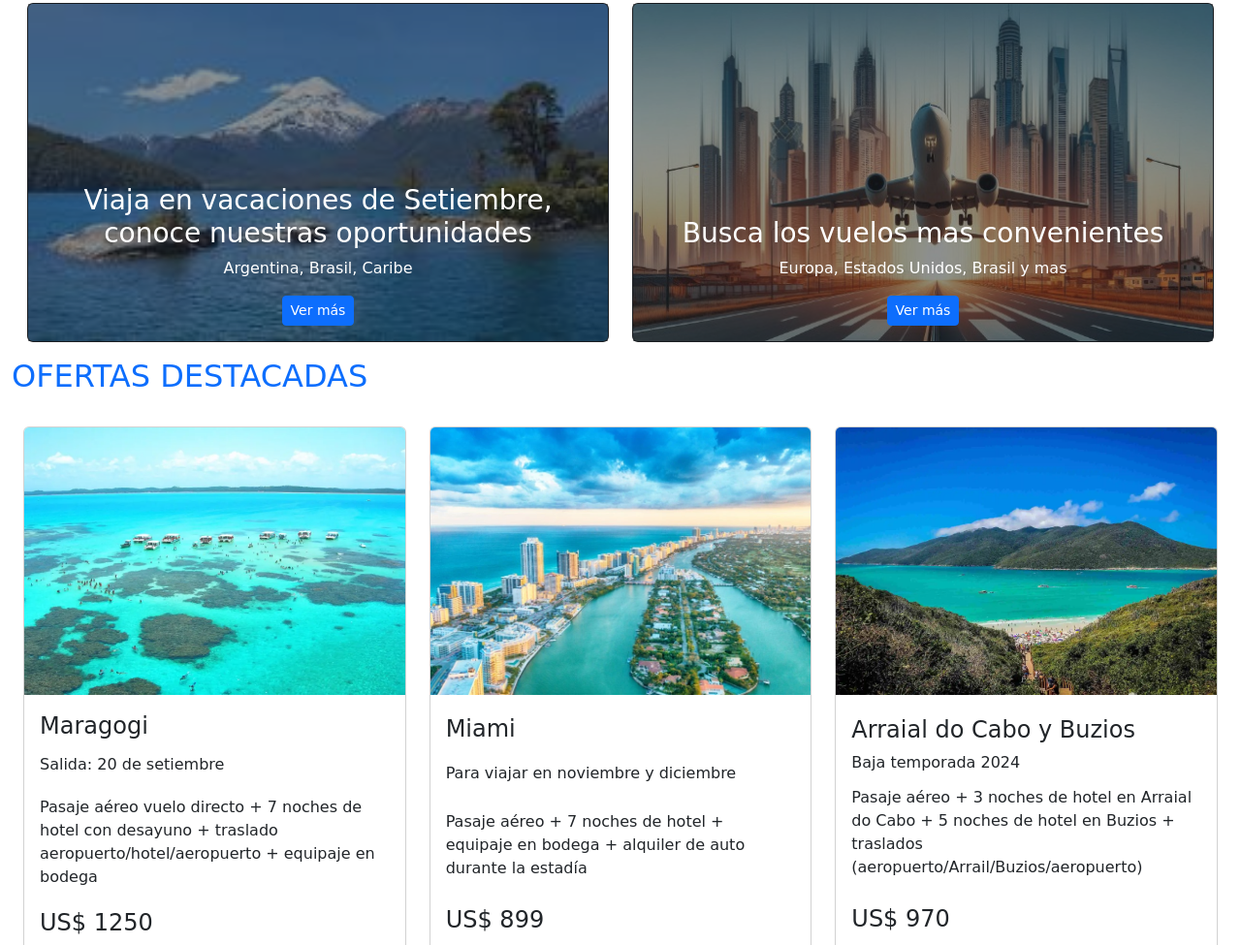
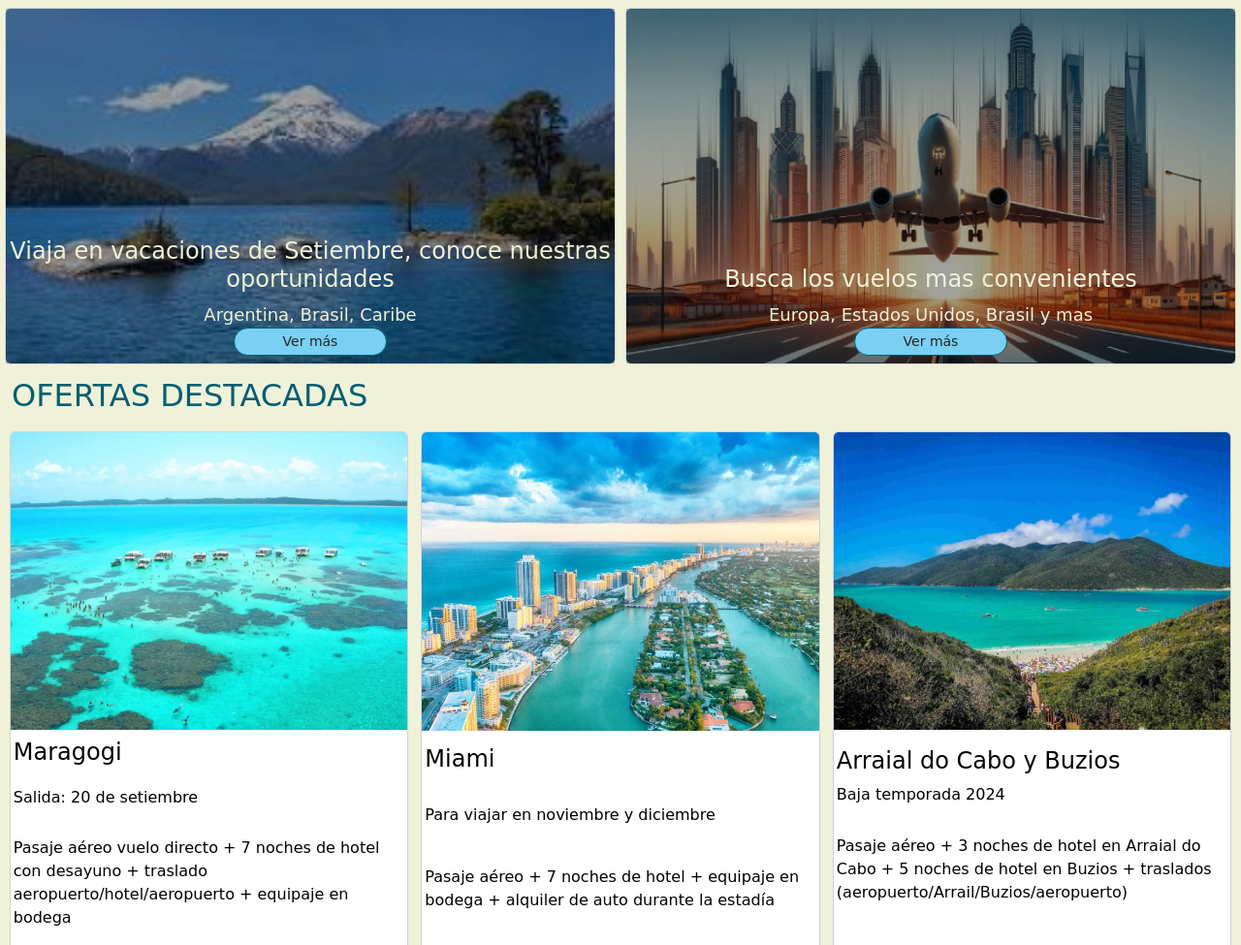
Before and after one commit to GuillermoGrisi/Entrega-Final-Grisi, a website: page index.html in a window 1280 px wide. Shown: the part 141-1116 px from the top of the page at 97% size. Drawn offline with nearby package versions, Linux system fonts and the light colour scheme.

Commit message:
agregue mixin de card y card-portada, termine main de index, paquetes y blog con sass

```diff
--- a/index.html
+++ b/index.html
@@ -107,22 +107,18 @@
         </nav>
       </section>
     </header>
-    <main id="main-index" class="container-fluid p-0">
-      <div id="contenedor" class="row col-12 m-auto p-3 mt-3">
+    <main id="main-index" class="container-fluid">
+      <div id="contenedor-main" class="row col-12">
         <section class="col-6">
-          <div id="card" class="card text-bg-dark p-0 h-100">
+          <div class="card-portada card">
             <img
               src="./assets/images/temp_baja.jpg"
-              class="card-img h-100"
+              class="card-img"
               alt="Imagen de un lago con montañas nevadas de fondo"
             />
-            <div
-              class="card-img-overlay p-0 d-flex justify-content-end flex-column align-items-center text-white h-100"
-            >
-              <div
-                class="bg-dark bg-opacity-50 w-100 h-100 d-flex flex-column justify-content-end align-items-center p-3"
-              >
-                <h3 class="card-title text-center text-shadow">
+            <div class="card-img-overlay">
+              <div>
+                <h3 class="card-title">
                   Viaja en vacaciones de Setiembre, conoce nuestras
                   oportunidades
                 </h3>
@@ -130,7 +126,7 @@
                 <a
                   href="./pages/paquetes.html"
                   type="button"
-                  class="btn btn-primary btn-sm"
+                  class="btn btn-sm"
                 >
                   Ver más</a
                 >
@@ -139,27 +135,17 @@
           </div>
         </section>
         <section class="col-6">
-          <div class="card text-bg-dark p-0 h-100">
+          <div class="card-portada card">
             <img
               src="./assets/images/avion.jpeg"
-              class="card-img h-100"
+              class="card-img"
               alt="Imagen de un avion despegando"
             />
-            <div
-              class="card-img-overlay p-0 d-flex justify-content-end flex-column align-items-center text-white h-100"
-            >
-              <div
-                class="bg-dark bg-opacity-50 w-100 h-100 d-flex flex-column justify-content-end align-items-center p-3"
-              >
-                <h3 class="card-title text-center text-shadow">
-                  Busca los vuelos mas convenientes
-                </h3>
+            <div class="card-img-overlay">
+              <div>
+                <h3 class="card-title">Busca los vuelos mas convenientes</h3>
                 <p class="card-text">Europa, Estados Unidos, Brasil y mas</p>
-                <a
-                  href="./pages/vuelos.html"
-                  type="button"
-                  class="btn btn-primary btn-sm"
-                >
+                <a href="./pages/vuelos.html" type="button" class="btn btn-sm">
                   Ver más
                 </a>
               </div>
@@ -167,20 +153,18 @@
           </div>
         </section>
       </div>
-      <div class="container-fluid d-flex justify-content-center">
-        <section class="row h-100 p-0">
-          <h2 class="text-primary">OFERTAS DESTACADAS</h2>
-          <div class="row row-cols-1 row-cols-sm-2 row-cols-lg-3 g-4 m-0 mb-4">
+      <div class="container-fluid">
+        <section class="row">
+          <h2>OFERTAS DESTACADAS</h2>
+          <div class="row row-cols-1 row-cols-sm-2 row-cols-lg-3">
             <div class="col">
-              <div class="card h-100">
+              <div class="card">
                 <img
                   src="./assets/images/maragogi.webp"
-                  class="card-img-top h-50"
+                  class="card-img-top"
                   alt="Imagen de playa de Maragogi"
                 />
-                <div
-                  class="card-body d-flex flex-column justify-content-around"
-                >
+                <div class="card-body">
                   <h4 class="card-title">Maragogi</h4>
                   <p class="card-text">Salida: 20 de setiembre</p>
                   <p>
@@ -192,15 +176,13 @@
               </div>
             </div>
             <div class="col">
-              <div class="card h-100">
+              <div class="card">
                 <img
                   src="./assets/images/miami.webp"
-                  class="card-img-top h-50"
+                  class="card-img-top"
                   alt="Imagen de playa de Miami"
                 />
-                <div
-                  class="card-body d-flex flex-column justify-content-around"
-                >
+                <div class="card-body">
                   <h4 class="card-title">Miami</h4>
                   <p class="card-text">Para viajar en noviembre y diciembre</p>
                   <p>
@@ -212,15 +194,13 @@
               </div>
             </div>
             <div class="col">
-              <div class="card h-100">
+              <div class="card">
                 <img
                   src="./assets/images/arraial.webp"
-                  class="card-img-top h-50"
+                  class="card-img-top"
                   alt="Imagen de playa de Arraial do cabo"
                 />
-                <div
-                  class="card-body d-flex flex-column justify-content-around h-50"
-                >
+                <div class="card-body">
                   <section>
                     <h4 class="card-title">Arraial do Cabo y Buzios</h4>
                     <p class="card-text">Baja temporada 2024</p>
@@ -235,15 +215,13 @@
               </div>
             </div>
             <div class="col">
-              <div class="card h-100">
+              <div class="card">
                 <img
                   src="./assets/images/rio.jpg"
-                  class="card-img-top h-50"
+                  class="card-img-top"
                   alt="Imagen de Rio de Janeiro"
                 />
-                <div
-                  class="card-body d-flex flex-column justify-content-around"
-                >
+                <div class="card-body">
                   <h4 class="card-title">Rio de Janeiro</h4>
                   <p class="card-text">Para viajar octubre y noviembre</p>
                   <p>
@@ -255,15 +233,13 @@
               </div>
             </div>
             <div class="col">
-              <div class="card h-100">
+              <div class="card">
                 <img
                   src="./assets/images/paris.webp"
-                  class="card-img-top h-50"
+                  class="card-img-top"
                   alt="Imagen de Paris"
                 />
-                <div
-                  class="card-body d-flex flex-column justify-content-around"
-                >
+                <div class="card-body">
                   <h4 class="card-title">Paris</h4>
                   <p class="card-text">Para viajar octubre y noviembre</p>
                   <p>
@@ -275,15 +251,13 @@
               </div>
             </div>
             <div class="col">
-              <div class="card h-100">
+              <div class="card">
                 <img
                   src="./assets/images/nueva-york.webp"
-                  class="card-img-top h-50"
+                  class="card-img-top"
                   alt="Imagen de Nueva York"
                 />
-                <div
-                  class="card-body d-flex flex-column justify-content-around"
-                >
+                <div class="card-body">
                   <h4 class="card-title">Nueva York</h4>
                   <p class="card-text">Para viajar de setiembre a diciembre</p>
                   <p>Pasaje aéreo + 9 noches de hotel con desayuno</p>
--- /dev/null
+++ b/scss/estructura/_main-index.scss
@@ -0,0 +1,39 @@
+main#main-index{
+    padding: 0;
+    background-color: $bg-blanco;
+    div#contenedor-main{
+        margin: auto;
+        padding: 0;
+        padding-top: 2rem;
+        section.col-6{
+            padding: 0.3rem;
+            div{
+                @include card-portada-index;
+            }
+        }
+    }
+    div.container-fluid{
+        display: flex;
+        justify-content: center;
+        section.row{
+            height: 100%;
+            padding: 0;
+            h2{
+                color: $texto-titulos;
+                padding-top: 0.5rem;
+            }
+            div{
+                margin: 0;
+                padding: 0.2rem;
+                margin-bottom: 3rem;
+                div.col{
+                    margin: 0;
+                    padding: 0.4rem;
+                    div.card{
+                        @include card-viajes;
+                    }
+                }
+            }
+        }
+    }
+}
--- a/scss/pages/_blog.scss
+++ b/scss/pages/_blog.scss
@@ -1,2 +1,3 @@
 @import "../estructura/header";
+@import "../estructura/main-blog";
 @import "../estructura/footer";
--- a/scss/pages/_index.scss
+++ b/scss/pages/_index.scss
@@ -1,2 +1,3 @@
 @import "../estructura/header";
+@import "../estructura/main-index";
 @import "../estructura/footer";
--- a/scss/pages/_paquetes.scss
+++ b/scss/pages/_paquetes.scss
@@ -1,2 +1,3 @@
 @import "../estructura/header";
+@import "../estructura/main-paquetes";
 @import "../estructura/footer";
--- a/scss/utilidaddes/_mixin.scss
+++ b/scss/utilidaddes/_mixin.scss
@@ -52,78 +52,76 @@
 
     }
 }
-/* @mixin card-modal($image-src, $modal-id, $title, $description, $modal-content) {
-    .card {
-      margin-bottom: 1rem;
-      padding: 0;
 
-      .row {
-        gap: 0;
+@mixin card-viajes{
+    height: 100%;
+    padding: 0;
+    img{
+        height: 50%;
+    }
+    div{
+        display: flex;
+        flex-direction: column;
+        justify-content: space-around;
+        height: 50%;
+        h4, p{
+            color:black;
 
-        .col-md-4 {
-          img {
-            @include img-fluid();
-            border-radius: $border-radius-start; // Utilizar variable o definir el valor
+        }
+    }
+    div.card-body:hover{
+        h4, p{
+            color: $texto-titulos;
+        }
+    }
+    &.card:hover{
+        transition: transform 0.5s easy;
+        transform: scale(1.03);
+    }
+}
+
+@mixin card-portada-index{
+    padding: 0;
+    height: 100%;
+    color: white;
+    img.card-img{
+        height: 100%;
+        padding: 0;
+
+    }
+    div{
+        padding: 0;
+        height: 100%;
+        display: flex;
+        flex-direction: column;
+        justify-content: end;
+        align-items: center;
+        color: $bg-blanco;
+        background-color: rgb(0, 0, 0, 0.2);
+        div{
             width: 100%;
             height: 100%;
-            object-fit: cover;
-          }
+            display: flex;
+            flex-direction: column;
+            justify-content: end;
+            align-items: center;
+            padding-bottom: 0.5rem;
+            h3.card-title{
+                text-align: center;
+                font-size: x-large;
+            }
+            p{
+                text-align: center;
+                font-size: large;
+                margin: 0;
+            }
+            a.btn{
+                border: $texto-titulos solid 1px;
+                background-color: $bg-botones;
+                width: 25%;
+                padding: 0.2rem;
+                border-radius: 1rem;
+            }
         }
-
-        .col-md-8 {
-          .card-body {
-            .card-title {
-              font-size: 1.5rem;
-              margin-bottom: 0.75rem;
-            }
-
-            .card-text {
-              font-size: 1rem;
-              margin-bottom: 1.25rem;
-            }
-
-            .btn-primary {
-              @include btn(); // Si tienes un mixin para botones
-              margin-top: 0.5rem;
-            }
-          }
-        }
-      }
-
-      .modal {
-        &.fade {
-          background-color: rgba(255, 255, 255, 0.25);
-        }
-
-        .modal-dialog-scrollable {
-          .modal-content {
-            background-color: #343a40; // bg-dark
-
-            .modal-header {
-              .modal-title {
-                color: white;
-                font-size: 1.25rem;
-              }
-
-              .btn-close {
-                background-color: white;
-                border: none;
-              }
-            }
-
-            .modal-body {
-              color: white;
-              font-size: 1rem;
-              line-height: 1.5;
-            }
-
-            .modal-footer {
-              .btn-secondary {
-                @include btn-secondary();
-              }
-            }
-          }
-        }
-      }
     }
-  } */
+}
```
Also changed, not shown: pages/paquetes.html (+32 -53 lines), scss/estructura/_main-blog.scss (added, +20 -0 lines), scss/estructura/_main-paquetes.scss (added, +32 -0 lines), scss/estructura/_main-vuelos.scss (+1 -6 lines), scss/styles.scss (+0 -22 lines), css/styles.css, 1 other file.
